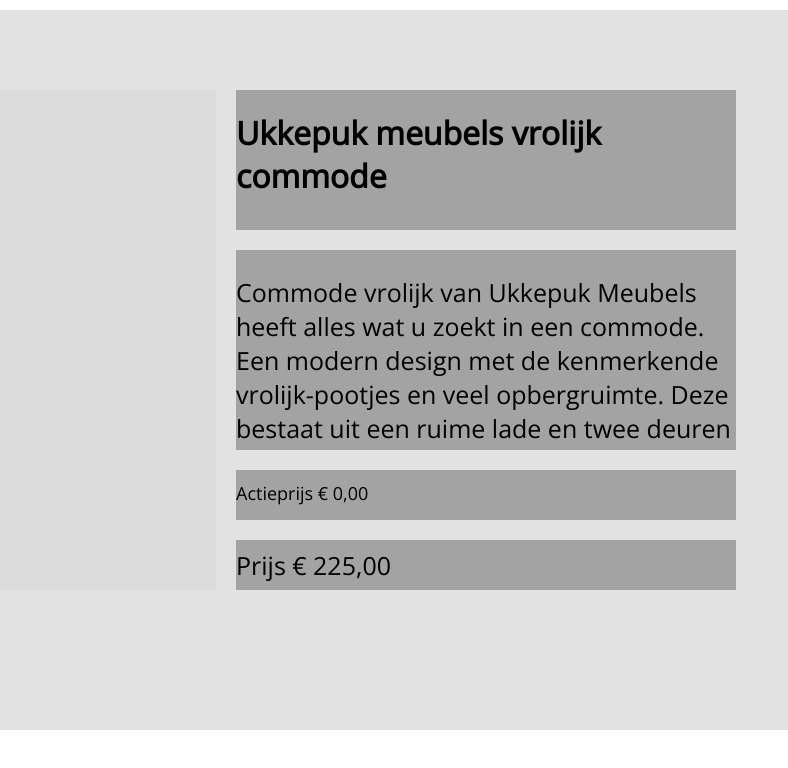
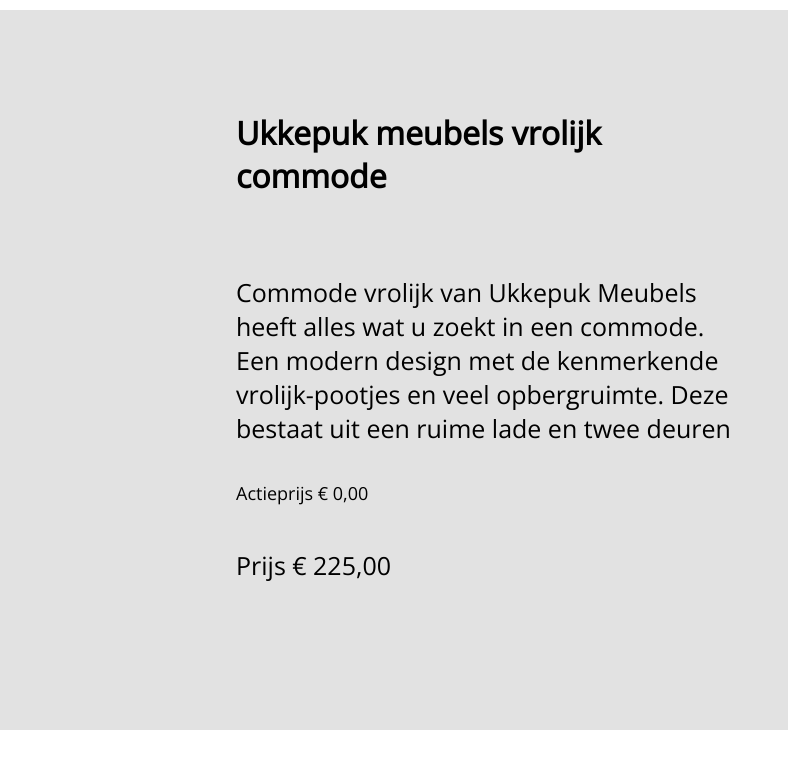
Before and after one commit to ZiberSoftware/Design-Club, a plain HTML site: page Senseview producten/index.html in a window 1280 px wide. Shown: the full height of the page, 492-1280 px from the left. Drawn offline with nearby package versions, Linux system fonts and the light colour scheme.

Commit message:
Kleur weg

```diff
--- a/Senseview producten/main.css
+++ b/Senseview producten/main.css
@@ -9,7 +9,6 @@
     position: absolute;
     width: 620px;
     height: 500px;
-    background-color: #dbdbdb;
     margin: 80px 60px 0 80px;
     overflow: hidden;
 }
@@ -122,7 +121,6 @@
 
 .title {
   position: absolute;
-  background-color: #a3a3a3;
   width: 500px;
   height: 140px;
   margin: 80px 60px 0 720px;
@@ -132,7 +130,6 @@
 .description {
   position: absolute;
   word-wrap: break-word;
-  background-color: #a3a3a3;
   width: 500px;
   height: 200px;
   margin: 240px 60px 0 720px;
@@ -144,7 +141,6 @@
 
 .actie {
     position: absolute;
-  background-color: #a3a3a3;
   width: 500px;
   height: 50px;
   margin: 460px 60px 0 720px;
@@ -156,7 +152,6 @@
 
 .price {
   position: absolute;
-  background-color: #a3a3a3;
   width: 500px;
   height: 50px;
   margin: 530px 60px 0 720px;
```
